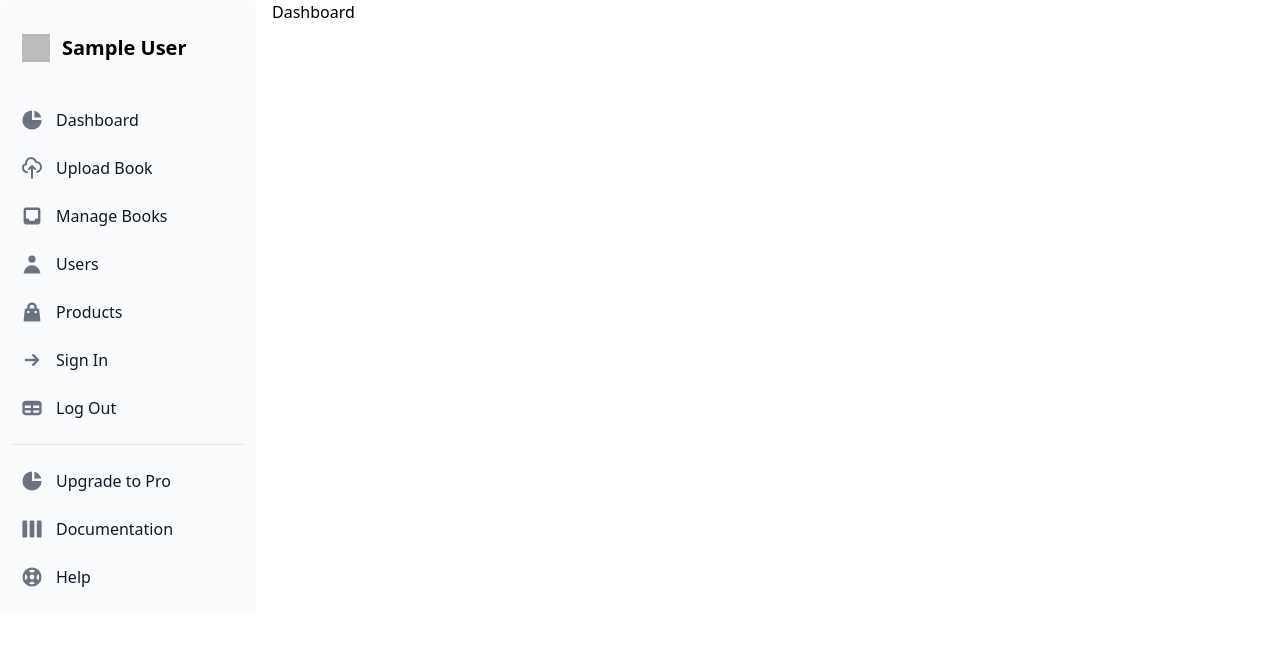
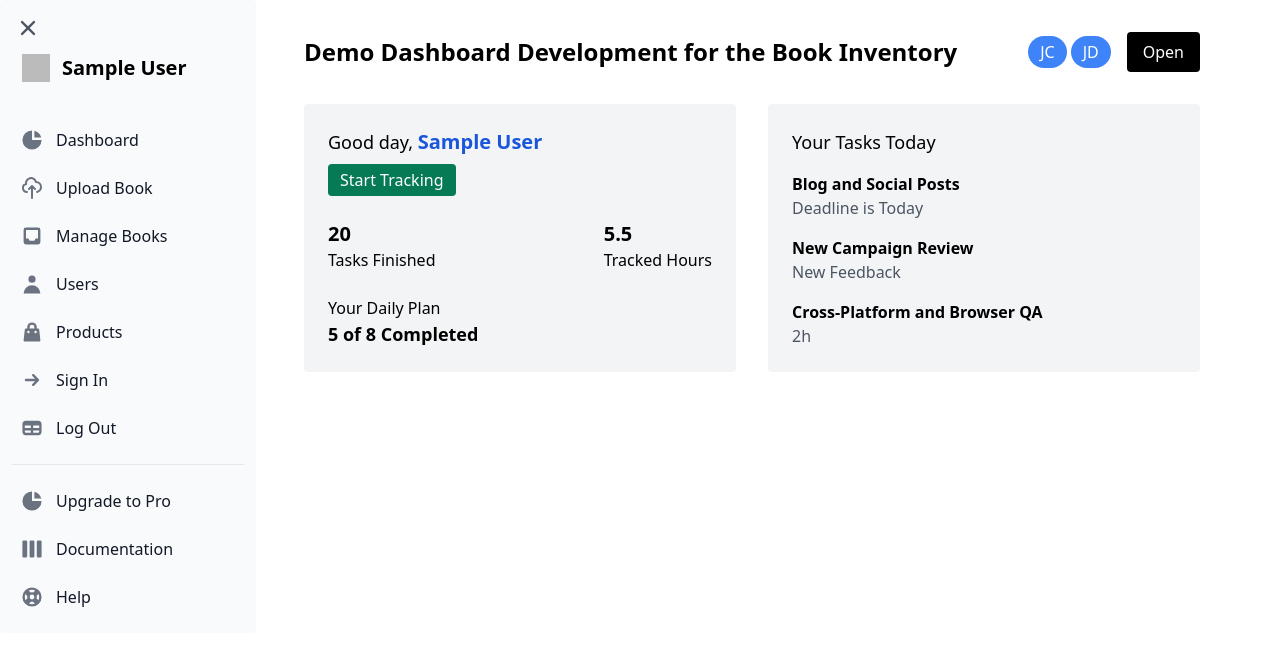
Before and after one commit to aparnayendru/Book-Store-App, a React (Vite) app in the folder mern-client/: page /admin/dashboard in a window 1280 px wide. Shown: the top 646 px of the page. Built offline with nearby package versions, Linux system fonts and the light colour scheme; no server answers; sample sign-in values are in the browser's storage.

Commit message:
updated dashboard, SingleBook, SideBar and DashboardLayout.jsx components

```diff
--- a/mern-client/src/dashboard/Dashboard.jsx
+++ b/mern-client/src/dashboard/Dashboard.jsx
@@ -1,9 +1,73 @@
-import React from 'react'
+import React, { useContext } from 'react';
+import { AuthContext } from '../contacts/AuthProvider';
 
 const Dashboard = () => {
+  const { user } = useContext(AuthContext);
   return (
-    <div>Dashboard</div>
-  )
-}
+    <div className="main-content p-4 md:p-8">
+      <div className="header flex flex-col md:flex-row justify-between items-start md:items-center mb-8">
+        <h1 className="text-xl md:text-2xl font-bold mb-4 md:mb-0">
+          Demo Dashboard Development for the Book Inventory
+        </h1>
+        <div className="flex items-center">
+          <div className="members-connected flex items-center mr-4">
+            <span className="member-badge bg-blue-500 text-white rounded-full px-3 py-1 mr-1" aria-label="Member JC">JC</span>
+            <span className="member-badge bg-blue-500 text-white rounded-full px-3 py-1" aria-label="Member JD">JD</span>
+          </div>
+          <button className="bg-black text-white py-2 px-4 rounded" aria-label="Open Dashboard">Open</button>
+        </div>
+      </div>
 
-export default Dashboard
+      <div className="stats-tasks grid grid-cols-1 md:grid-cols-2 gap-8">
+        {/* Stats Section */}
+        <div className="stats p-6 bg-gray-100 rounded">
+          <div className="mb-4">
+            <p className="text-lg">Good day, <span className='text-blue-700 font-bold text-xl'>{user?.displayName || "Demo User"}</span></p>
+            <button className="bg-green-600 text-white py-1 px-3 rounded mt-2">Start Tracking</button>
+          </div>
+          <div className="flex justify-between mt-6">
+            <div>
+              <p className="text-xl font-bold">20</p>
+              <p>Tasks Finished</p>
+            </div>
+            <div>
+              <p className="text-xl font-bold">5.5</p>
+              <p>Tracked Hours</p>
+            </div>
+          </div>
+          <div className="mt-6">
+            <p>Your Daily Plan</p>
+            <p className="text-lg font-bold">5 of 8 Completed</p>
+          </div>
+        </div>
+
+        {/* Tasks Section */}
+        <div className="tasks p-6 bg-gray-100 rounded">
+          <h2 className="text-lg mb-4">Your Tasks Today</h2>
+          <ul>
+            <li className="mb-4">
+              <div className="task-item">
+                <p className="font-bold">Blog and Social Posts</p>
+                <p className="text-gray-600">Deadline is Today</p>
+              </div>
+            </li>
+            <li className="mb-4">
+              <div className="task-item">
+                <p className="font-bold">New Campaign Review</p>
+                <p className="text-gray-600">New Feedback</p>
+              </div>
+            </li>
+            <li>
+              <div className="task-item">
+                <p className="font-bold">Cross-Platform and Browser QA</p>
+                <p className="text-gray-600">2h</p>
+              </div>
+            </li>
+          </ul>
+        </div>
+      </div>
+    </div>
+  );
+};
+
+export default Dashboard;
--- a/mern-client/src/dashboard/DashboardLayout.jsx
+++ b/mern-client/src/dashboard/DashboardLayout.jsx
@@ -1,16 +1,16 @@
-
-import React from 'react'
-import { Outlet } from 'react-router-dom'
-import SideBar from './Sidebar'
-
+import React from 'react';
+import { Outlet } from 'react-router-dom';
+import SideBar from './SideBar';
 
 const DashboardLayout = () => {
   return (
-    <div className='flex gap-4 flex-col md:flex-row'>
-        <SideBar/>
-        <Outlet/>
+    <div className="flex flex-col md:flex-row gap-4">
+      <SideBar className="md:w-1/4 w-full" />
+      <div className="md:w-3/4 w-full">
+        <Outlet />
+      </div>
     </div>
-  )
+  );
 }
 
-export default DashboardLayout
+export default DashboardLayout;
--- a/mern-client/src/dashboard/SideBar.jsx
+++ b/mern-client/src/dashboard/SideBar.jsx
@@ -1,19 +1,28 @@
+import { useState } from 'react';
+import { Sidebar } from "flowbite-react";
+import { HiArrowSmRight, HiChartPie, HiInbox, HiOutlineCloud, HiOutlineCloudUpload, HiShoppingBag, HiSupport, HiTable, HiUser, HiViewBoards, HiX } from "react-icons/hi";
 
-//import sidebar
-
-import { Sidebar } from "flowbite-react";
-import { HiArrowSmRight, HiChartPie, HiInbox, HiOutlineCloud, HiOutlineCloudUpload, HiShoppingBag, HiSupport, HiTable, HiUser, HiViewBoards } from "react-icons/hi";
-
-import userImg from "../assets/profile.jpg"
+//import userImg from "../assets/profile.jpg"
 import { useContext } from "react";
 import { AuthContext } from "../contacts/AuthProvider";
 
 const SideBar = () => {
-  const {user} = useContext(AuthContext);
-  console.log(user);
+  const { user } = useContext(AuthContext);
+  const [isOpen, setIsOpen] = useState(true);
+
+  const toggleSidebar = () => setIsOpen(!isOpen);
+
   return (
+    <div className={`relative ${isOpen ? 'w-64' : 'w-0'} transition-width duration-300`}>
+      {isOpen && (
         <Sidebar aria-label="Sidebar with content separator example">
-      <Sidebar.Logo href="/" img={user?.photoURL} imgAlt="userimage" className="w-16 h-16">
+          <button
+            onClick={toggleSidebar}
+            className="absolute top-2 left-2 p-2 text-gray-600 hover:text-gray-900"
+          >
+            <HiX size={24} />
+          </button>
+          <Sidebar.Logo href="/" img={user?.photoURL} imgAlt="userimage" className="w-16 h-16 mt-5">
             {user?.displayName || "Demo User"}
           </Sidebar.Logo>
           <Sidebar.Items>
@@ -53,7 +62,17 @@
             </Sidebar.ItemGroup>
           </Sidebar.Items>
         </Sidebar>
-  )
+      )}
+      {!isOpen && (
+        <button
+          onClick={toggleSidebar}
+          className="absolute top-2 left-2 p-2 text-gray-600 hover:text-gray-900"
+        >
+          <HiArrowSmRight size={24} />
+        </button>
+      )}
+    </div>
+  );
 }
 
-export default SideBar
+export default SideBar;
--- a/mern-client/src/shop/SingleBook.jsx
+++ b/mern-client/src/shop/SingleBook.jsx
@@ -2,7 +2,7 @@
 import { useLoaderData } from 'react-router-dom'
 
 const SingleBook = () => {
-    const { _id, bookTitle, imageURL, bookDescription } = useLoaderData();
+    const { _id, bookTitle, imageURL, bookDescription, category} = useLoaderData();
 
     // Simple error handling if data is missing
     if (!bookTitle || !imageURL || !bookDescription) {
@@ -27,6 +27,11 @@
             </div>
             <div className='lg:w-1/2 mt-4 lg:mt-0'>
                 <h2 className='font-bold text-lg md:text-xl lg:text-2xl'>{bookTitle}</h2>
+                <h3 className="font-bold text-base sm:text-lg md:text-xl lg:text-2xl mt-1 sm:mt-2 lg:mt-3">
+                    Genre: <span className="font-serif text-slate-700 text-sm sm:text-base md:text-lg lg:text-xl">
+                        {category}
+                    </span>
+                </h3>
                 <p className='font-semibold mt-2'>{bookDescription}</p>
             </div>
         </div>
```
Lines whose indentation alone changed are shown as unchanged.
